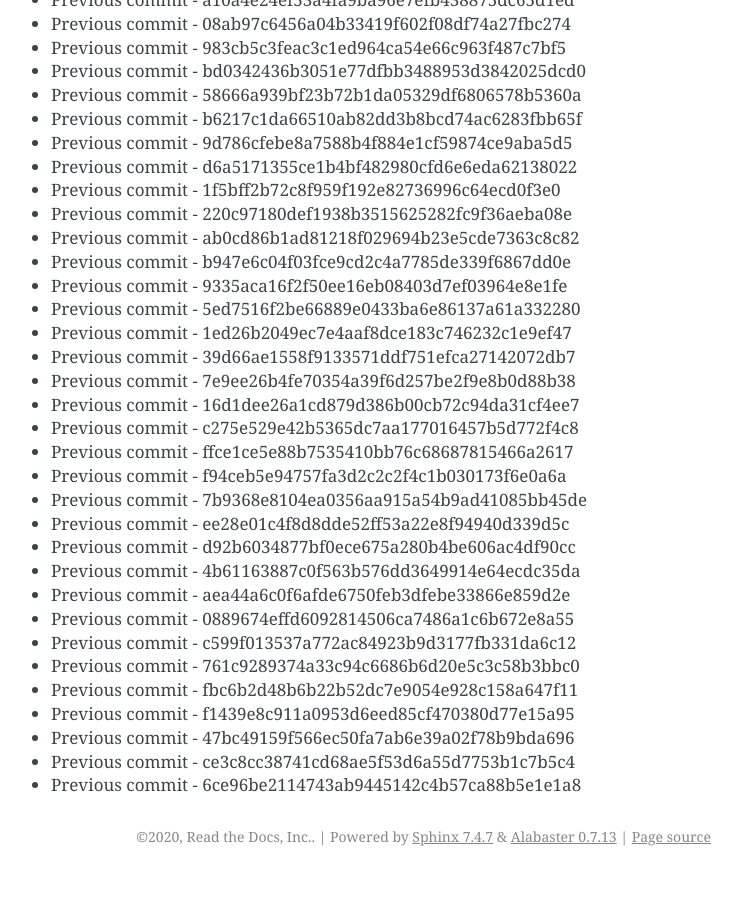
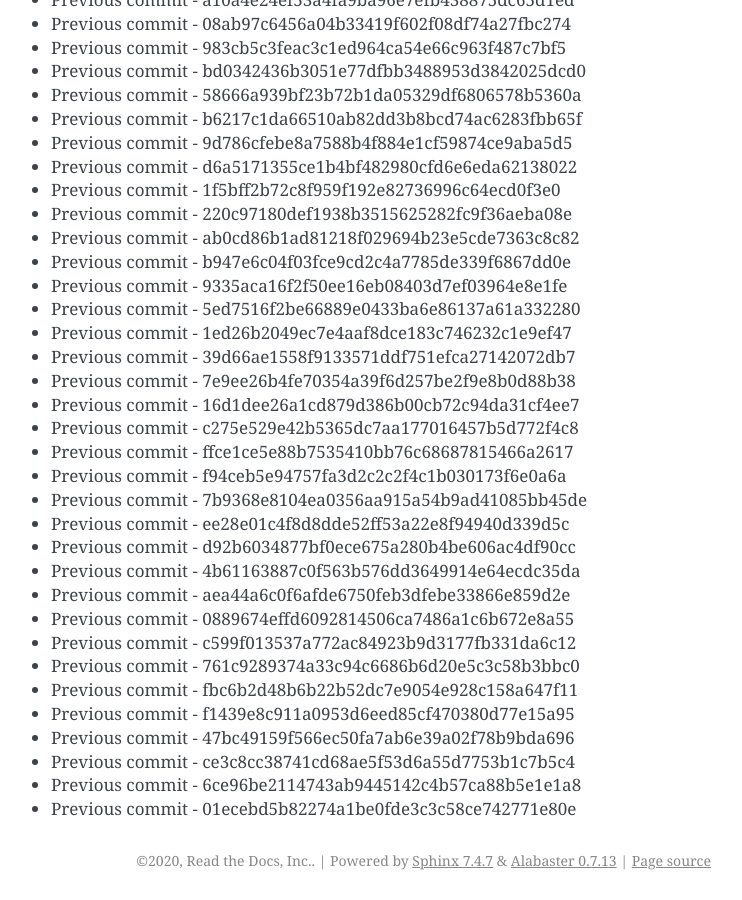
Before and after one commit to readthedocs/rtd-git-stresstest, a Sphinx documentation site: the page built from docs/updates.rst, in a window 1280 px wide and 900 px high, scrolled down 13720 px. Shown: the whole window, without its empty margins (399-1141 px from the left). Built offline with Sphinx 7.4.7, drawn with Linux system fonts in a browser that asks for light colours; before the commit the page ends 14596 px from its top, so only the background shows below that.

Commit message:
Generating commit from previous: 01ecebd5b82274a1be0fde3c3c58ce742771e80e

```diff
--- a/docs/updates.rst
+++ b/docs/updates.rst
@@ -608,3 +608,4 @@ It can be tested for any performance characteristics.
 * Previous commit - 47bc49159f566ec50fa7ab6e39a02f78b9bda696
 * Previous commit - ce3c8cc38741cd68ae5f53d6a55d7753b1c7b5c4
 * Previous commit - 6ce96be2114743ab9445142c4b57ca88b5e1e1a8
+* Previous commit - 01ecebd5b82274a1be0fde3c3c58ce742771e80e
```
